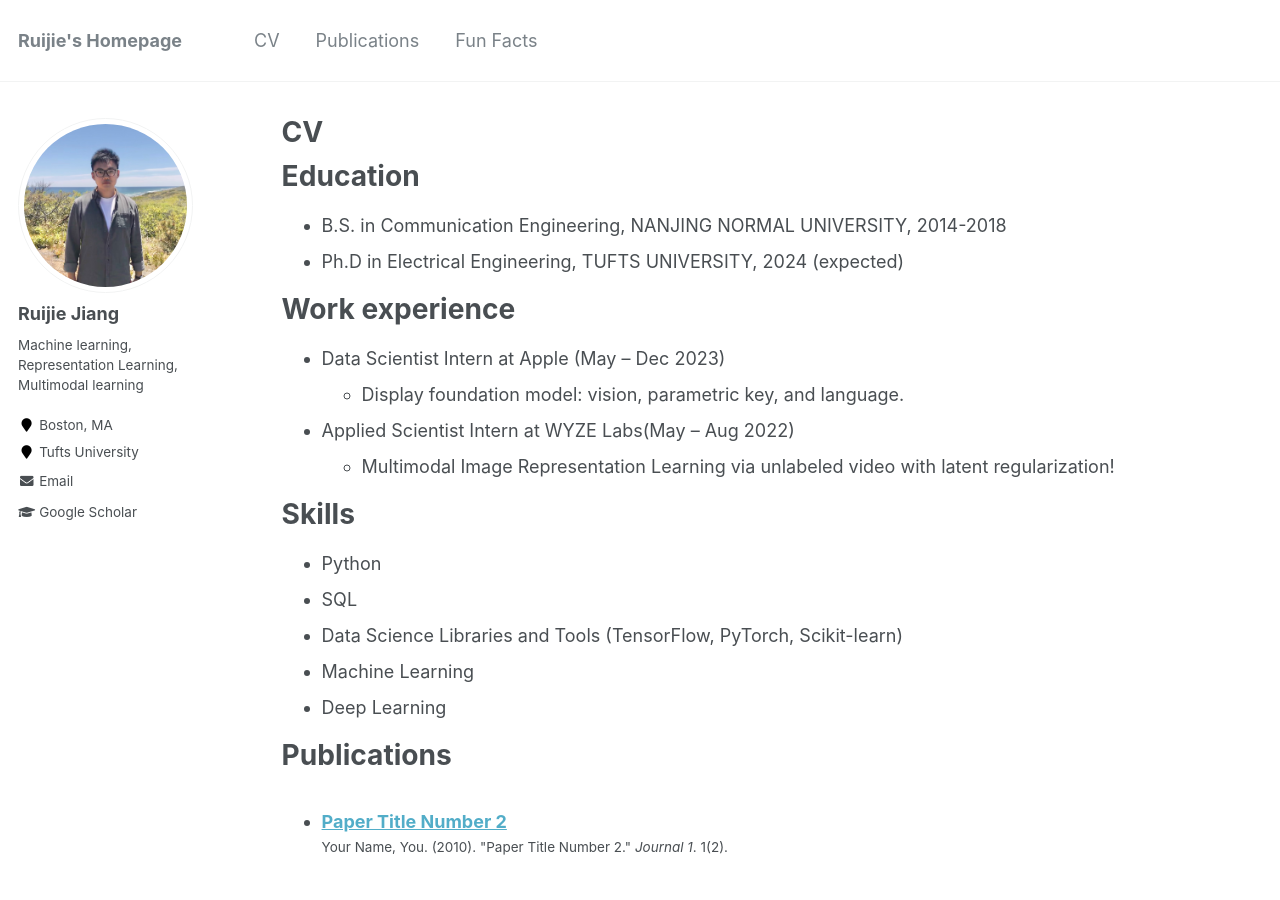
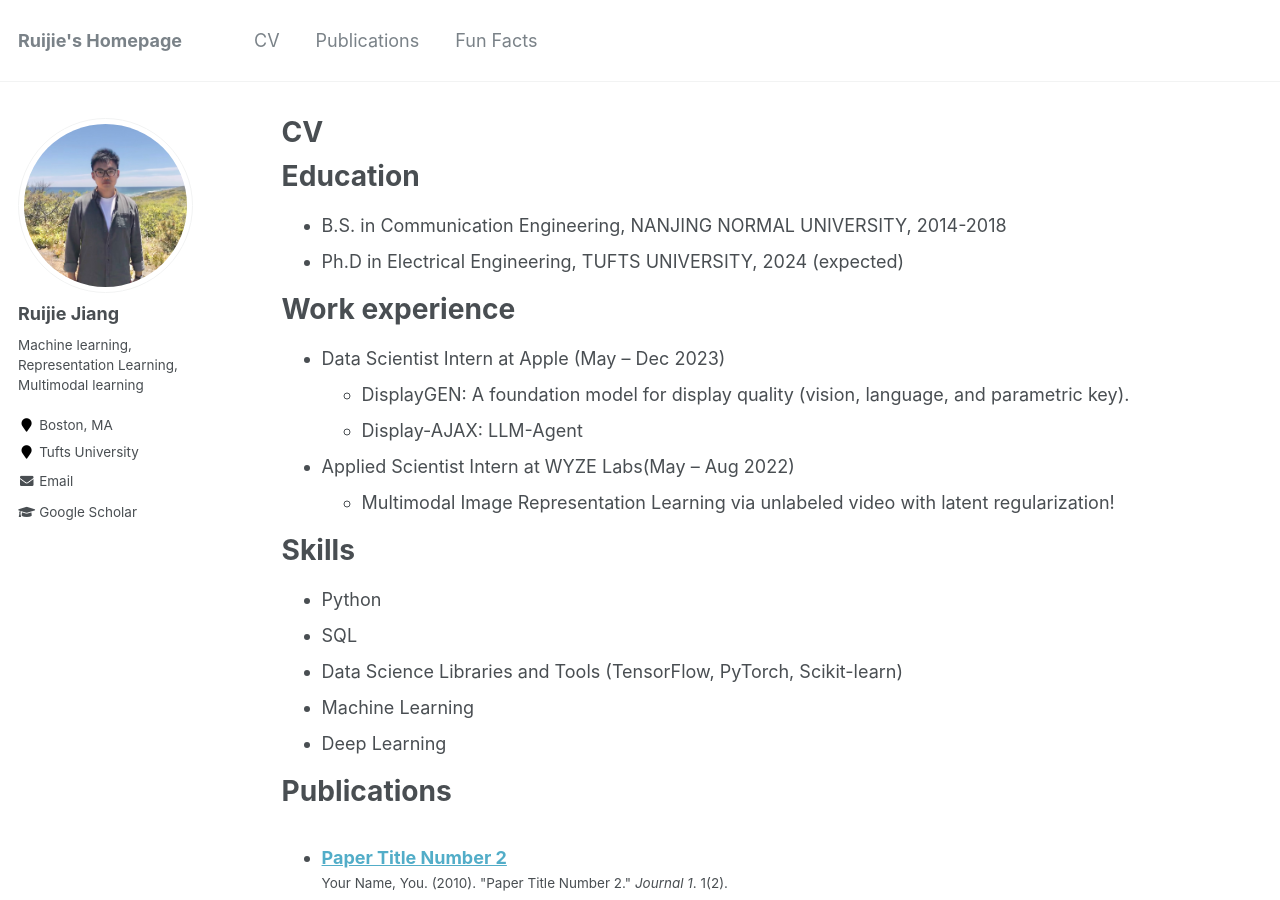
Before and after one commit to rjiang03/ruijie.github.io, a Jekyll site: the page built from _pages/cv.md, in a window 1280 px wide and 900 px high. Built offline with Jekyll 4.4.1, drawn with Linux system fonts in a browser that asks for light colours.

Commit message:
Update cv.md

```diff
--- a/_pages/cv.md
+++ b/_pages/cv.md
@@ -17,7 +17,8 @@ Education
 Work experience
 ======
 * Data Scientist Intern at Apple (May – Dec 2023)
-  * Display foundation model: vision, parametric key, and language.
+  * DisplayGEN: A foundation model for display quality (vision, language, and parametric key).
+  * Display-AJAX: LLM-Agent
 
 * Applied Scientist Intern at WYZE Labs(May – Aug 2022)
   * Multimodal Image Representation Learning via unlabeled video with latent regularization!
```
